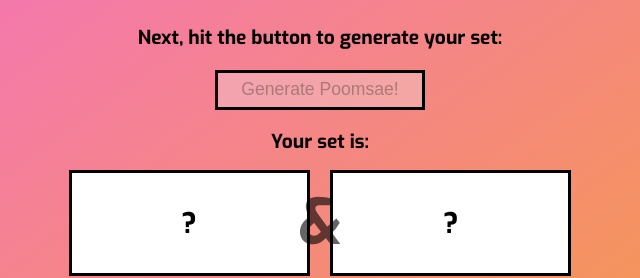
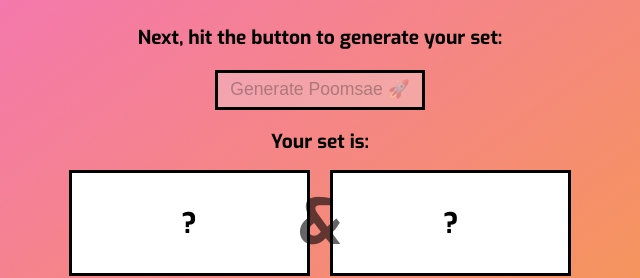
Before and after one commit to akte-akte/poomsae-selector, a website: page index.html in a window 1280 px wide. Shown: the part 441-719 px from the top of the page, 320-960 px from the left. Drawn offline with Linux system fonts and the light colour scheme.

Commit message:
Add superior punctuation

```diff
--- a/index.html
+++ b/index.html
@@ -27,7 +27,7 @@
         <p id="poomsae-range" class="lighter">...</p>
 
         <p>Next, hit the button to generate your set:</p>
-        <button id="generate-poomsae" disabled>Generate Poomsae!</button>
+        <button id="generate-poomsae" disabled>Generate Poomsae &#128640;</button>
 
         <p>Your set is:</p>
         <div class="form-group">
```
